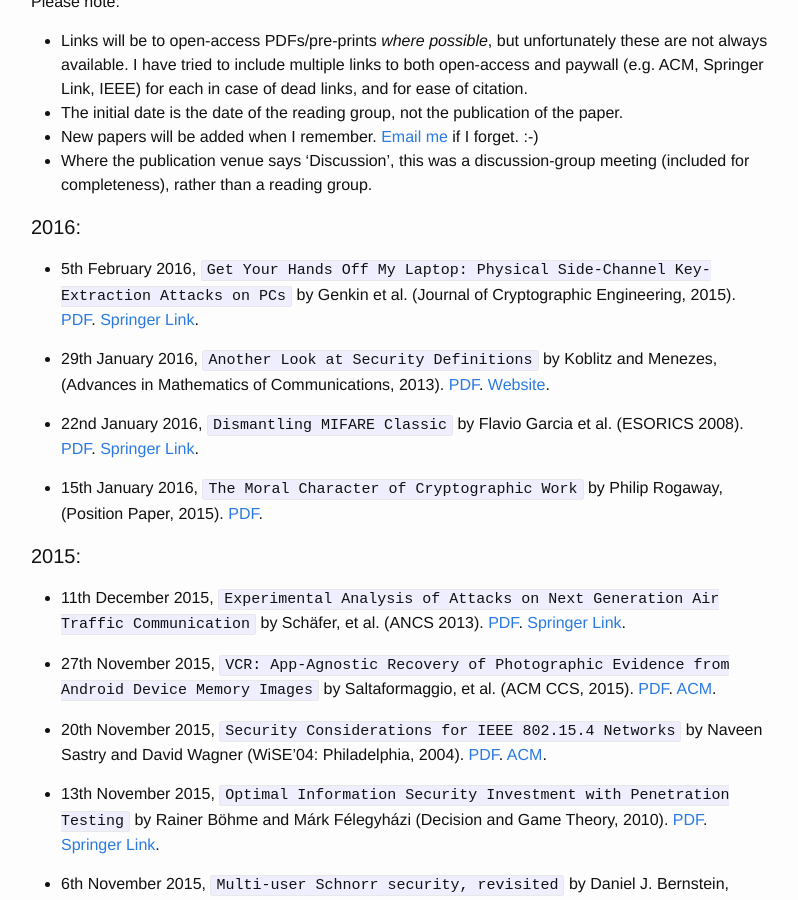
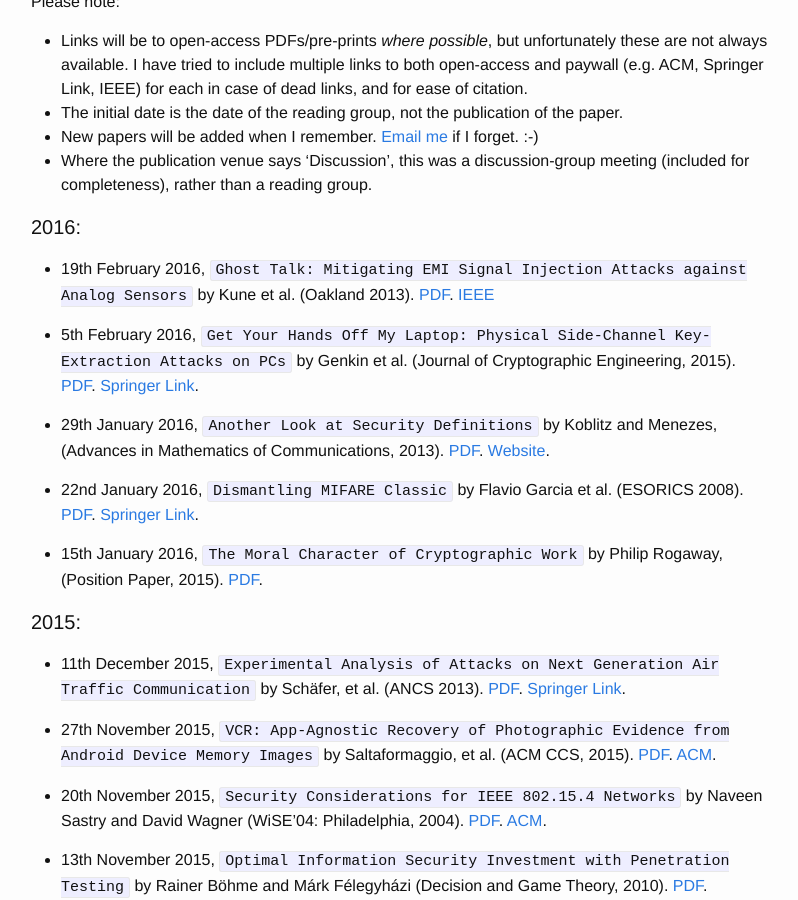
Before and after one commit to mpdehnel/ReadingGroup, a Jekyll site: the page built from index.md, in a window 1280 px wide and 900 px high, scrolled down 513 px. Shown: the whole window, without its empty margins (239-1037 px from the left). Built offline with Jekyll 4.4.1, drawn with Linux system fonts in a browser that asks for light colours.

Commit message:
add ghost talk paper

```diff
--- a/index.md
+++ b/index.md
@@ -19,6 +19,8 @@ Please note:
 * Where the publication venue says 'Discussion', this was a discussion-group meeting (included for completeness), rather than a reading group.
 
 #### 2016:
+
+* 19th February 2016, `Ghost Talk: Mitigating EMI Signal Injection Attacks against Analog Sensors` by Kune et al. (Oakland 2013). [PDF](https://spqr.eecs.umich.edu/papers/fookune-emi-oakland13.pdf). [IEEE](http://ieeexplore.ieee.org/xpls/abs_all.jsp?arnumber=6547107)
 
 * 5th February 2016, `Get Your Hands Off My Laptop: Physical Side-Channel Key-Extraction Attacks on PCs` by Genkin et al. (Journal of Cryptographic Engineering, 2015). [PDF](https://eprint.iacr.org/2014/626.pdf). [Springer Link](http://link.springer.com/chapter/10.1007%2F978-3-662-44709-3_14#page-1).
 
```
